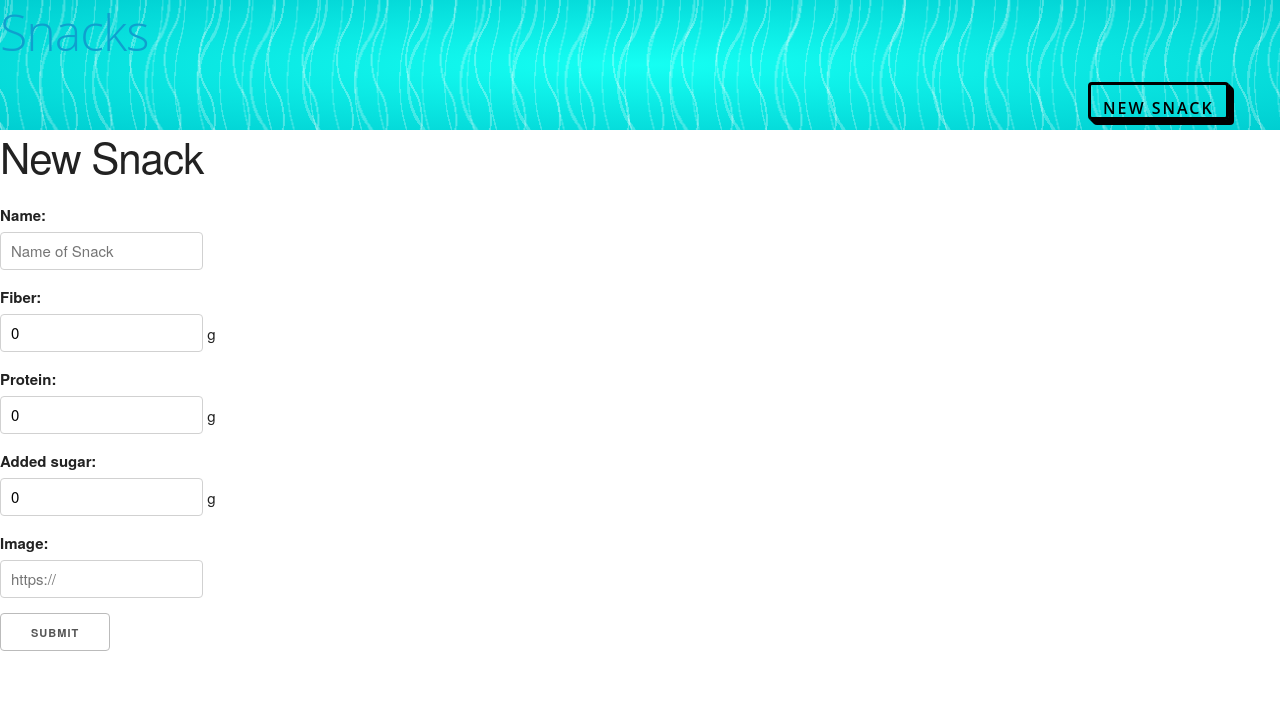
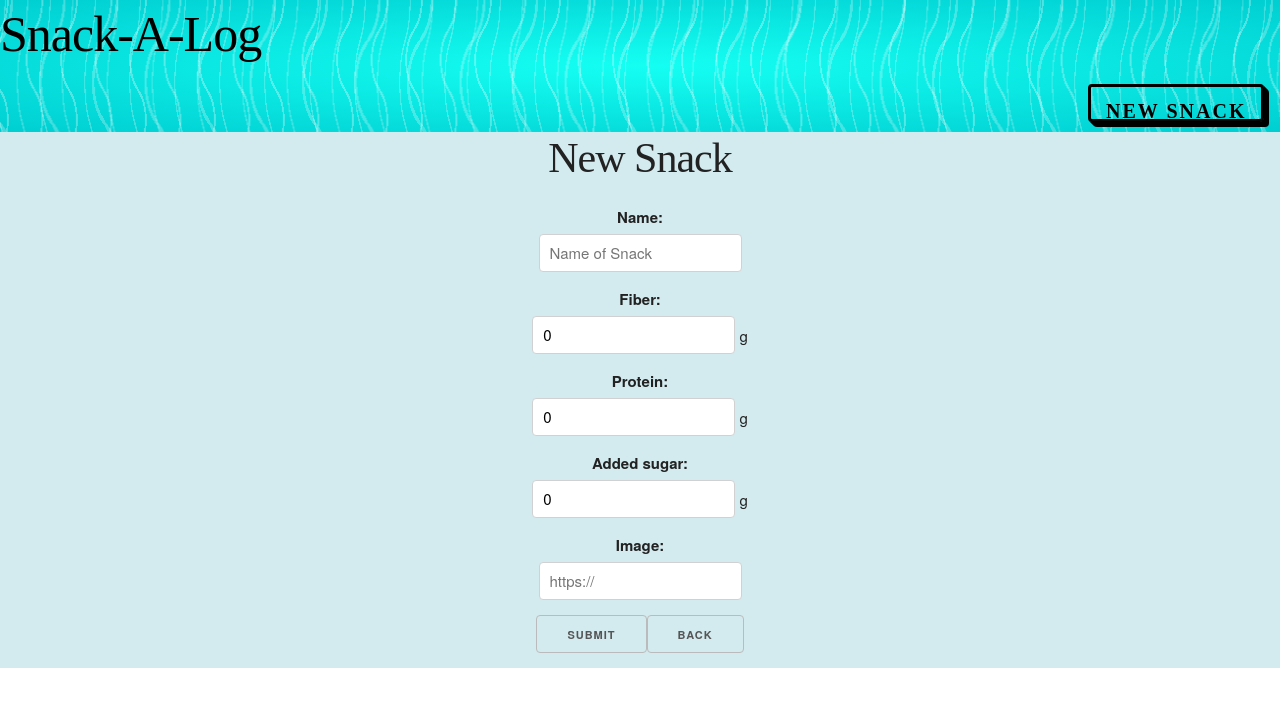
Before and after one commit to Nique444/snack-a-log_8.4, a React (Create React App) app in the folder front-end/: page /snacks/new in a window 1280 px wide. Shown: the top 706 px of the page. Built offline with nearby package versions, Linux system fonts and the light colour scheme; no server answers.

Commit message:
some more styling

```diff
--- a/front-end/src/Components/NavBar.js
+++ b/front-end/src/Components/NavBar.js
@@ -4,7 +4,7 @@ export default function NavBar() {
   return (
     <nav>
       <h1 className="nav-title">
-        <Link to="/snacks" className="nav-title-link">Snacks</Link>
+        <Link to="/snacks" className="nav-title-link">Snack-A-Log</Link>
       </h1>
       <button className="nav-button">
         <Link to="/snacks/new" className="nav-button-link">New Snack</Link>
--- a/front-end/src/Components/Snack.js
+++ b/front-end/src/Components/Snack.js
@@ -3,8 +3,8 @@ import HealthCheck from "./HealthCheck";
 
 function Snack({ snack }) {
   return (
-    <div class="card">
-      <img src={snack.image} alt="" class="card-img-top" />
+    <div class="snack">
+      <img src={snack.image} alt="" class="resize" />
       <h4 class="card-title">
         <Link className="Snack" to={`/snacks/${snack.id}`}>
           <a href={snack.id}>{snack.name}</a>{" "}
--- a/front-end/src/Components/SnackDetails.js
+++ b/front-end/src/Components/SnackDetails.js
@@ -32,7 +32,7 @@ function SnackDetails() {
   return (
     <>
       <article>
-        <h4>{snack.name}</h4>
+        <h4 className="show-title">{snack.name}</h4>
         <img src={snack.image} alt="pic"/>
         <div className="showNavigation">
           <section>
--- a/front-end/src/Components/SnackEditForm.js
+++ b/front-end/src/Components/SnackEditForm.js
@@ -1,8 +1,8 @@
 import axios from "axios";
 import { useState, useEffect } from "react";
 import { useParams, Link, useNavigate } from "react-router-dom";
-import Button from 'react-bootstrap/Button';
-import Form from 'react-bootstrap/Form';
+import Button from "react-bootstrap/Button";
+import Form from "react-bootstrap/Form";
 
 const API = process.env.REACT_APP_API_URL;
 
@@ -40,7 +40,6 @@ function SnackEditForm() {
     setSnack({ ...snack, [event.target.id]: event.target.value });
   };
 
-
   const handleSubmit = (event) => {
     event.preventDefault();
     updateSnack();
@@ -48,7 +47,7 @@ function SnackEditForm() {
 
   return (
     <>
-      <Form onSubmit={handleSubmit}>
+      <Form className="form" onSubmit={handleSubmit}>
         <Form.Group>
           <Form.Label For="name">Name:</Form.Label>
           <Form.Control
@@ -69,8 +68,8 @@ function SnackEditForm() {
             placeholder="0"
             onChange={handleTextChange}
           />
+          <span> g</span>
         </Form.Group>
-        <span> g</span>
         <Form.Group>
           <Form.Label For="protein">Protein:</Form.Label>
           <Form.Control
@@ -80,8 +79,8 @@ function SnackEditForm() {
             placeholder="0"
             onChange={handleTextChange}
           />
+          <span> g</span>
         </Form.Group>
-        <span> g</span>
         <Form.Group>
           <Form.Label For="added_sugar">Added Sugar:</Form.Label>
           <Form.Control
@@ -91,13 +90,13 @@ function SnackEditForm() {
             placeholder="0"
             onChange={handleTextChange}
           />
+          <span> g</span>
         </Form.Group>
-        <span> g</span>
         <Form.Group>
           <Form.Label For="image">Image:</Form.Label>
           <Form.Control
             id="image"
-          type="textarea"
+            type="url"
             pattern="http[s]*://.+"
             required
             value={snack.image}
@@ -105,11 +104,11 @@ function SnackEditForm() {
             onChange={handleTextChange}
           />
         </Form.Group>
-        <Button type="submit" />
-      </Form>
+        <Button type="submit"> Submit </Button>
         <Link to={`/snacks/`}>
           <Button>Back</Button>
         </Link>
+      </Form>
     </>
   );
 }
--- a/front-end/src/Components/SnackNewForm.js
+++ b/front-end/src/Components/SnackNewForm.js
@@ -1,6 +1,6 @@
 import axios from "axios";
 import { useState } from "react";
-import { useNavigate } from "react-router-dom";
+import { useNavigate, Link } from "react-router-dom";
 
 function SnackNewForm() {
  let navigate = useNavigate();
@@ -37,7 +37,7 @@ function SnackNewForm() {
   };
 
   return (
-    <div className="New">
+    <div className="form">
       <form onSubmit={handleSubmit}>
         <label For="name">Name:</label>
         <input
@@ -78,7 +78,7 @@ function SnackNewForm() {
         <label For="image">Image:</label>
         <input
           id="image"
-          type="text"
+          type="url"
           pattern="http[s]*://.+"
           value={snack.image}
           placeholder="https://"
@@ -86,6 +86,9 @@ function SnackNewForm() {
         />
         <br />
         <input type="submit" />
+        <Link to={`/snacks/`}>
+          <button>Back</button>
+        </Link>
       </form>
     </div>
   );
--- a/front-end/src/Components/Snacks.js
+++ b/front-end/src/Components/Snacks.js
@@ -14,14 +14,14 @@ function Snacks() {
   }, []);
 
   return (
-    <div className="container">
-      <h3>Snack List</h3>
-      <div class="row">
+    <div>
+      <h3 className="title">Snack List</h3>
+      <div className="snacks">
         {snacks.map((snack) => {
-          return <div class="col-4"> <Snack key={snack.id} snack={snack} /> </div>
+          return <Snack key={snack.id} snack={snack} />
         })}
+        </div>
       </div>
-    </div>
   );
 }
 
--- a/front-end/src/Pages/Edit.js
+++ b/front-end/src/Pages/Edit.js
@@ -3,7 +3,7 @@ import SnackEditForm from "../Components/SnackEditForm";
 function Edit() {
   return (
     <div className="New Edit">
-      <h2>Edit Snack</h2>
+      <h2 className="title">Edit Snack</h2>
       <SnackEditForm />
     </div>
   );
--- a/front-end/src/Pages/Index.js
+++ b/front-end/src/Pages/Index.js
@@ -3,9 +3,11 @@ import Snacks from "../Components/Snacks";
 function Index() {
   return (
     <div className="Index">
-      <h2>Snacks</h2>
+      <div className="container">
       <Snacks />
+      </div>
     </div>
+
   );
 }
 
--- a/front-end/src/Pages/New.js
+++ b/front-end/src/Pages/New.js
@@ -3,7 +3,7 @@ import SnackNewForm from "../Components/SnackNewForm";
 function New() {
   return (
     <div className="New">
-      <h2>New Snack</h2>
+      <h2 className="title">New Snack</h2>
       <SnackNewForm />
     </div>
   );
--- a/front-end/src/Pages/Show.js
+++ b/front-end/src/Pages/Show.js
@@ -3,7 +3,6 @@ import SnackDetails from "../Components/SnackDetails";
 function Show() {
   return (
     <div className="Show">
-      <h2>Snacks</h2>
       <SnackDetails />
     </div>
   );
--- a/front-end/src/index.css
+++ b/front-end/src/index.css
@@ -6,19 +6,19 @@ nav {
   }
 
   .nav-title-link {
-    color: #000;
-    font-family: "Open Sans", sans-serif;
+    color: rgb(0, 0, 0);
+    font-family: 'Brush Script MT', cursive;
     font-size: 50px;
     text-decoration: none;
   }
 
 .nav-button {
-  font-family: "Open Sans", sans-serif;
-  font-size: 16px;
+  font-family: 'Brush Script MT', cursive;
+  font-size: 20px;
   letter-spacing: 2px;
   text-decoration: none;
   text-transform: uppercase;
-  color: #000;
+  color: rgb(0, 0, 0);
   cursor: pointer;
   border: 3px solid;
   padding: 0.25em 0.5em;
@@ -48,7 +48,7 @@ nav {
 }
 
 .home-title {
-  font-family: "Open Sans", sans-serif;
+  font-family: 'Brush Script MT', cursive;;
   text-align: center;
 }
 
@@ -56,5 +56,59 @@ nav {
   display: block;
   margin-left: auto;
   margin-right: auto;
-  width: 35%;
+  width: 30%;
 }
+
+.snacks{
+  display: grid;
+  grid-template-columns: repeat(3, 1fr);
+  grid-auto-rows: auto;
+  grid-gap: 1rem;
+}
+
+.snack {
+  border: 1px solid black;
+  padding: 20px;
+  margin: 5px;
+  background: radial-gradient(1.5em 6.28571em at 1.95em, rgba(255, 255, 255, 0) 50%, rgba(255, 255, 255, 0.25) 50%, rgba(255, 255, 255, 0.25) 55%, rgba(255, 255, 255, 0) 55%) 0 0, radial-gradient(1.5em 6.28571em at -0.45em, rgba(255, 255, 255, 0) 50%, rgba(255, 255, 255, 0.25) 50%, rgba(255, 255, 255, 0.25) 55%, rgba(255, 255, 255, 0) 55%) 1.5em 5.5em, radial-gradient(2.3em 4.57143em at 2.99em, rgba(255, 255, 255, 0) 50%, rgba(255, 255, 255, 0.3) 50%, rgba(255, 255, 255, 0.3) 55%, rgba(255, 255, 255, 0) 55%) 0 0, radial-gradient(2.3em 4.57143em at -0.69em, rgba(255, 255, 255, 0) 50%, rgba(255, 255, 255, 0.3) 50%, rgba(255, 255, 255, 0.3) 55%, rgba(255, 255, 255, 0) 55%) 2.3em 4em, radial-gradient(3.5em 6.28571em at 4.55em, rgba(255, 255, 255, 0) 50%, rgba(255, 255, 255, 0.25) 50%, rgba(255, 255, 255, 0.25) 55%, rgba(255, 255, 255, 0) 55%) 0 0, radial-gradient(3.5em 6.28571em at -1.05em, rgba(255, 255, 255, 0) 50%, rgba(255, 255, 255, 0.25) 50%, rgba(255, 255, 255, 0.25) 55%, rgba(255, 255, 255, 0) 55%) 3.5em 5.5em, radial-gradient(#15fff3, #00ced1);
+  background-color: rgb(0, 212, 250);
+  background-size: 1.5em 11em, 1.5em 11em, 2.3em 8em, 2.3em 8em, 3.5em 11em, 3.5em 11em, 100% 100%;
+  background-repeat: repeat;
+  text-align: center;
+  max-height: 500px;
+  max-width: 400px;
+}
+
+.resize {
+  width: auto;
+  height: 200px;
+}
+
+.App {
+  background-color: rgb(211, 234, 238);
+}
+
+.title {
+  font-family: 'Brush Script MT', cursive;
+  text-align: center;
+}
+
+.card-title {
+  font-family: Arial, "Helvetica Neue", Helvetica, sans-serif;
+  cursor:default;
+  text-align: center;
+
+}
+
+.form {
+  text-align: center;
+}
+
+.Show {
+  text-align: center;
+}
+
+.show-title {
+  font-size: 100px;
+  font-family: 'Brush Script MT', cursive;
+}
```
Also changed, not shown: 1 other file (tests, documents, lock files or other folders). Lines whose indentation alone changed are shown as unchanged.
